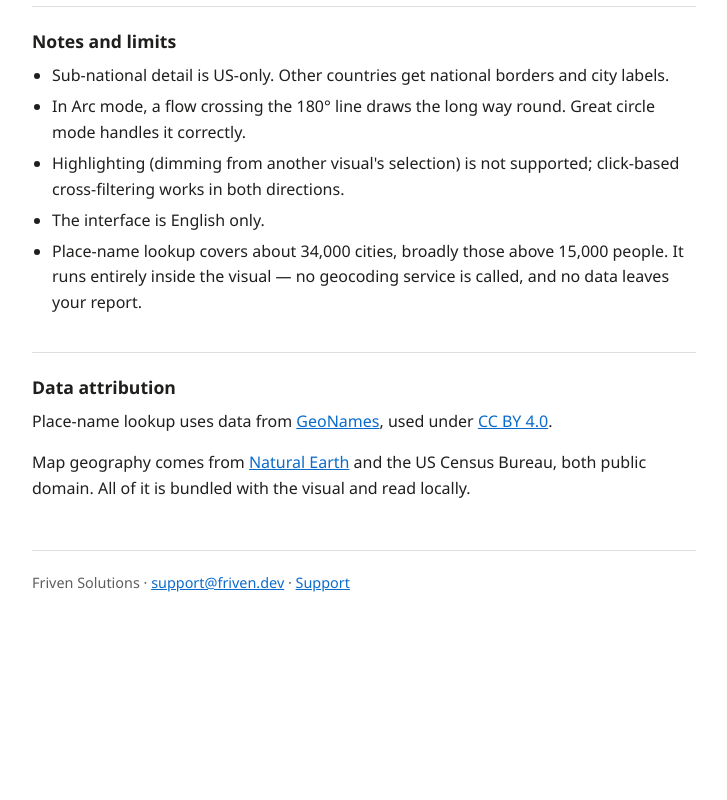
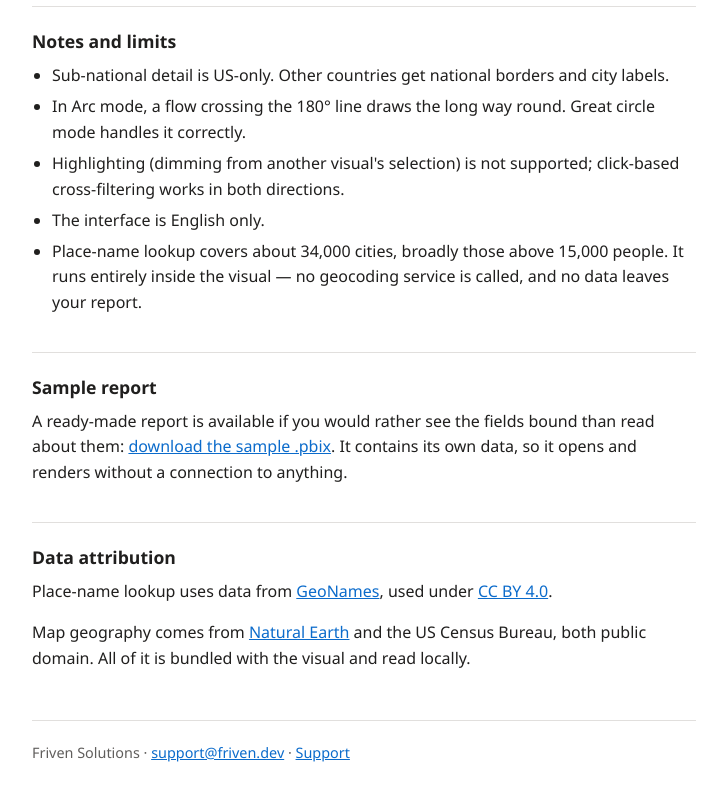
Before and after one commit to FrivenSolutions/flow-map-visual-docs, a plain HTML site: page guide.html in a window 1280 px wide. Shown: the part 5695-6495 px from the top of the page, without its empty margins (276-1003 px from the left). Before the commit the page ends 6369 px from the top, so only its background shows below. Drawn offline with Linux system fonts and the light colour scheme.

Commit message:
Conform screenshots to 1280x720, and make room for the sample report
Partner Center requires exactly 1280x720. These were captured at 1283x743, so all
four would have been rejected. Cropped to 16:9 from the bottom - empty Southern Ocean
in every shot - then scaled, so nothing was lost or stretched.

Adds sample/ for the .pbix, with a note on why it lives here rather than in the
visual's own repository: that one is private, so nothing in it can be downloaded by a
customer. The guide now links to it.

```diff
--- a/guide.html
+++ b/guide.html
@@ -208,6 +208,11 @@ Seoul||KOR</code></pre>
       report.</li>
   </ul>
 
+  <h2>Sample report</h2>
+  <p>A ready-made report is available if you would rather see the fields bound than read about
+  them: <a href="sample/flow-map-sample.pbix">download the sample .pbix</a>. It contains its own
+  data, so it opens and renders without a connection to anything.</p>
+
   <h2 id="attribution">Data attribution</h2>
   <p>Place-name lookup uses data from <a href="https://www.geonames.org/">GeoNames</a>, used under
   <a href="https://creativecommons.org/licenses/by/4.0/">CC BY 4.0</a>.</p>
```
Also changed, not shown: screenshots/animationAndTimeline.png, screenshots/basicMap.png, screenshots/greatCircle.png, screenshots/zoom.png, 1 other file.
